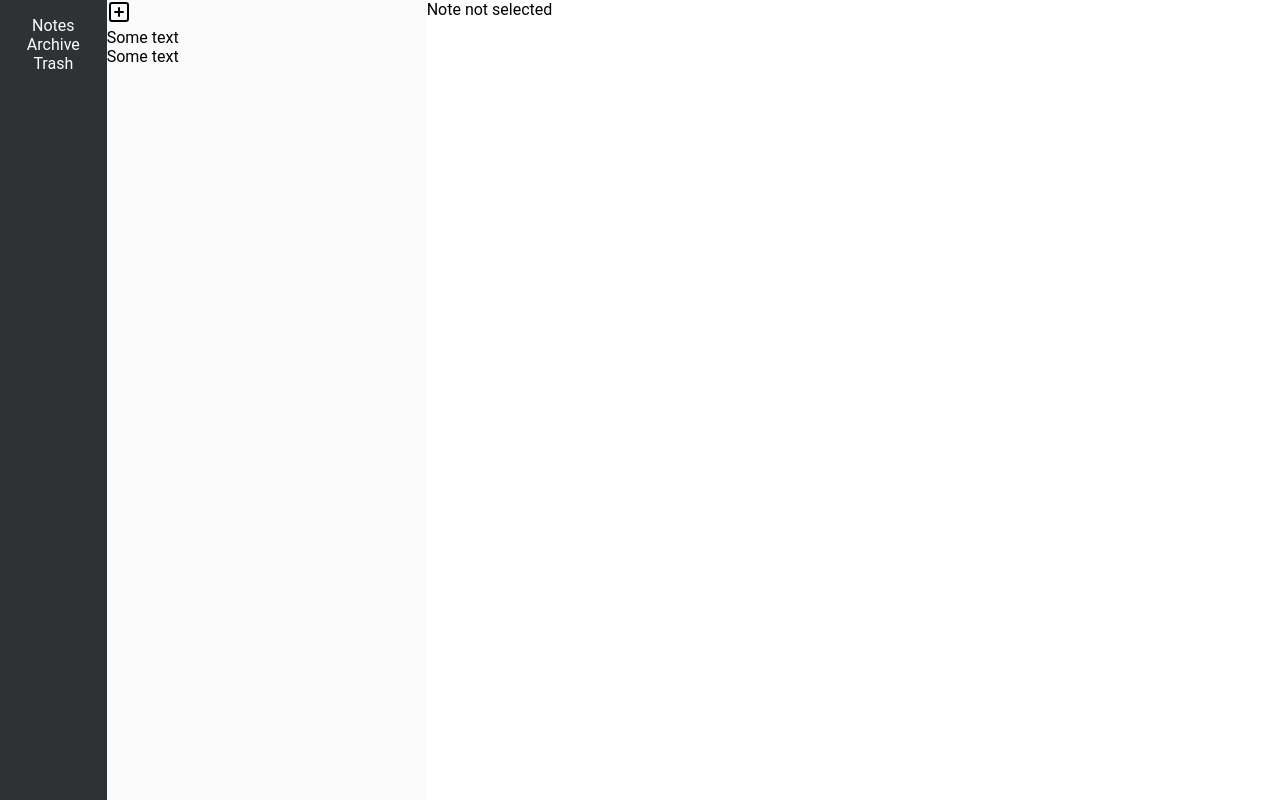
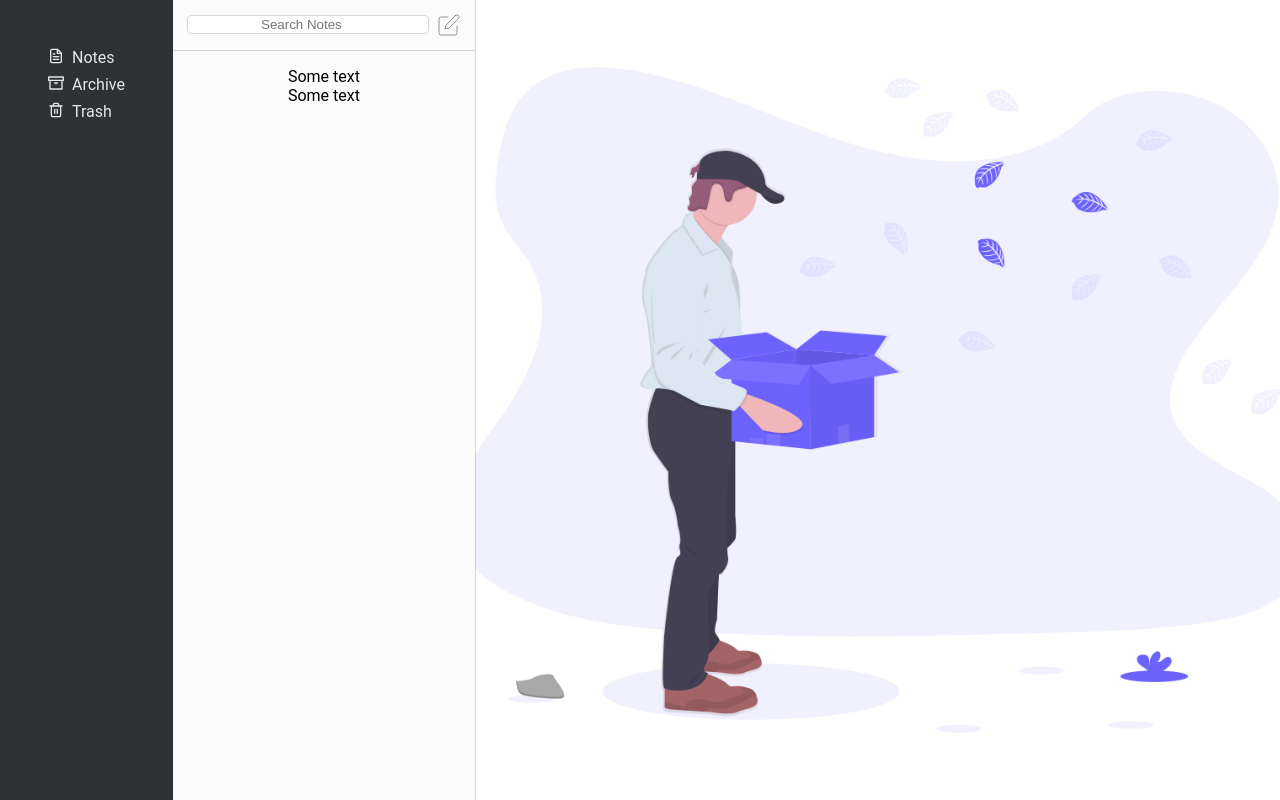
Before and after one commit to gunnmgirl/bear-clone, a React (Create React App) app: page / in a window 1280 px wide. Built offline with nearby package versions, Linux system fonts and the light colour scheme.

Commit message:
Sets initial editor state

```diff
--- a/src/features/notes/components/Editor.js
+++ b/src/features/notes/components/Editor.js
@@ -1,33 +1,62 @@
-import React, { useState } from "react";
-import { useDispatch } from "react-redux";
+import React from "react";
+import { useDispatch, useSelector } from "react-redux";
 import { useParams } from "react-router-dom";
 import styled from "styled-components";
 
 import { addContent } from "../actions/notesActions";
+import image from "../../../images/empty.png";
 
 const StyledEditor = styled.div`
   background-color: ${(props) => props.theme.primaryBackground};
+  border-left: 1px solid ${(props) => props.theme.border};
+`;
+
+const Container = styled.div`
+  width: 100%;
+  height: 100%;
+  padding: 2rem;
+`;
+
+const StyledTextarea = styled.textarea`
+  width: 100%;
+  height: 100%;
+  border: 0;
+  background-color: ${(props) => props.theme.primaryBackground};
+  resize: none;
+`;
+
+const Void = styled.div`
+  background: url(${(props) => props.image});
+  background-size: cover;
+  background-position: center;
+  border-left: 1px solid ${(props) => props.theme.border};
 `;
 
 function Editor() {
   const { noteId } = useParams();
-  const [input, setInput] = useState("");
+  const [input, setInput] = React.useState("");
+  const notes = useSelector((state) => state.notes.notes);
   const dispatch = useDispatch();
+
+  React.useEffect(() => {
+    notes.map((note) => (note.id === noteId ? setInput(note.text) : null));
+  }, [noteId, notes]);
 
   if (noteId) {
     return (
       <StyledEditor>
-        <div>
-          <textarea
+        <Container>
+          <StyledTextarea
+            autoFocus
             onBlur={() => dispatch(addContent({ text: input, id: noteId }))}
             value={input}
             onChange={(event) => setInput(event.target.value)}
           />
-        </div>
+        </Container>
       </StyledEditor>
     );
   }
-  return <div>Note not selected</div>;
+  return <Void image={image}></Void>;
 }
 
 export default Editor;
--- a/src/features/notes/components/Notes.js
+++ b/src/features/notes/components/Notes.js
@@ -2,7 +2,7 @@ import React from "react";
 import { useDispatch } from "react-redux";
 import { useSelector } from "react-redux";
 import { useHistory } from "react-router-dom";
-import { PlusSquare } from "react-feather";
+import { Edit } from "react-feather";
 import { nanoid } from "nanoid";
 import styled from "styled-components";
 
@@ -11,6 +11,31 @@ import Editor from "./Editor";
 
 const StyledNotes = styled.div`
   background-color: ${(props) => props.theme.primaryBackground};
+  display: flex;
+  flex-direction: column;
+  align-items: center;
+`;
+
+const StyledSearch = styled.div`
+  display: flex;
+  justify-content: center;
+  align-items: center;
+  width: 100%;
+  padding: 0.8rem 0;
+  border-bottom: 1px solid ${(props) => props.theme.border};
+  margin-bottom: 1rem;
+`;
+
+const StyledInput = styled.input`
+  border: 1px solid ${(props) => props.theme.border};
+  border-radius: 5px;
+  text-align: center;
+  margin-right: 0.5rem;
+  width: 80%;
+`;
+
+const EditIconWrapper = styled(Edit)`
+  color: ${(props) => props.theme.secondary};
 `;
 
 function payload() {
@@ -28,12 +53,16 @@ function Notes() {
   return (
     <>
       <StyledNotes>
-        <PlusSquare
-          onClick={() => {
-            dispatch(addNote(payload()));
-            history.push(`${payload.id}`);
-          }}
-        />
+        <StyledSearch>
+          <StyledInput placeholder="Search Notes" type="search" />
+          <EditIconWrapper
+            strokeWidth="1"
+            onClick={() => {
+              dispatch(addNote(payload()));
+              history.push(`${payload().id}`);
+            }}
+          />
+        </StyledSearch>
         {notes.map((note) => (
           <div key={note.id} onClick={() => history.push(`${note.id}`)}>
             Some text
--- a/src/features/sideNav/SideNav.js
+++ b/src/features/sideNav/SideNav.js
@@ -1,6 +1,7 @@
 import React from "react";
 import { Link } from "react-router-dom";
 import styled from "styled-components";
+import { FileText, Trash2, Archive } from "react-feather";
 
 const StyledSideNav = styled.div`
   background-color: ${(props) => props.theme.secondaryBackground};
@@ -10,22 +11,37 @@ const StyledSideNav = styled.div`
 const SideNavColumn = styled.div`
   display: flex;
   flex-direction: column;
-  align-items: center;
-  padding-top: 1rem;
+  align-items: flex-start;
+  padding: 3rem 3rem;
 `;
 
 const StyledLink = styled(Link)`
   text-decoration: none;
   color: ${(props) => props.theme.tertiary};
+  display: flex;
+  margin-bottom: 0.5rem;
+`;
+
+const LinkText = styled.span`
+  padding-left: 0.5rem;
 `;
 
 function SideNav() {
   return (
     <StyledSideNav>
       <SideNavColumn>
-        <StyledLink to="/">Notes</StyledLink>
-        <StyledLink to="/archive">Archive</StyledLink>
-        <StyledLink to="/trash">Trash</StyledLink>
+        <StyledLink to="/">
+          <FileText size="1rem" />
+          <LinkText>Notes</LinkText>
+        </StyledLink>
+        <StyledLink to="/archive">
+          <Archive size="1rem" />
+          <LinkText>Archive</LinkText>
+        </StyledLink>
+        <StyledLink to="/trash">
+          <Trash2 size="1rem" />
+          <LinkText>Trash</LinkText>
+        </StyledLink>
       </SideNavColumn>
     </StyledSideNav>
   );
--- a/src/themes/lightTheme.js
+++ b/src/themes/lightTheme.js
@@ -2,10 +2,10 @@ const lightTheme = {
   primaryBackground: "#fbfbfb",
   secondaryBackground: "#2e3235",
   primary: "",
-  secondary: "",
-  tertiary: "#fff",
+  secondary: "rgba(51, 51, 51, 0.5)",
+  tertiary: "#e6e6e6",
   heading: "",
-  border: "",
+  border: "rgba(46,50,53,0.2)",
 };
 
 export default lightTheme;
```
